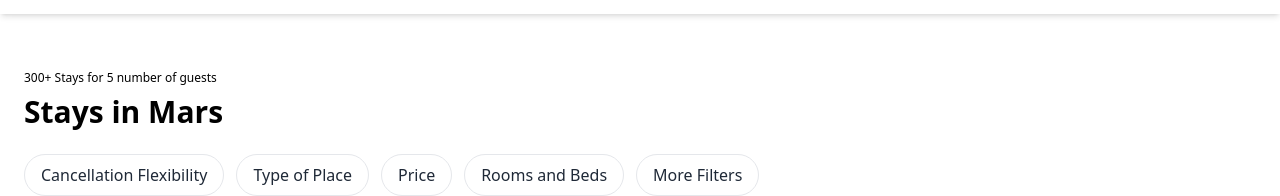
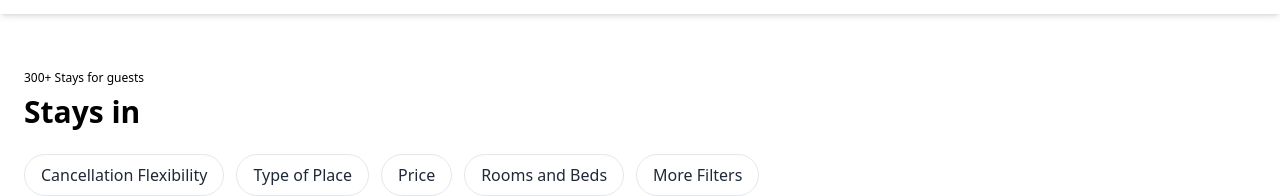
Before and after one commit to ryanhood10/AirBnBClone, a React (Create React App) app: page /Search in a window 1280 px wide. Shown: the part 162-358 px from the top of the page. Built offline with nearby package versions, Linux system fonts and the light colour scheme; no server answers.

Commit message:
search parameters working

```diff
--- a/src/components/Header.jsx
+++ b/src/components/Header.jsx
@@ -4,6 +4,8 @@ import {SearchIcon, GlobeAltIcon, MenuIcon, UserCircleIcon, UsersIcon} from '@he
 import 'react-date-range/dist/styles.css' //for calander
 import 'react-date-range/dist/theme/default.css' //for calander
 import { DateRangePicker } from 'react-date-range';
+import { Link, useNavigate } from 'react-router-dom';
+
 
 function Header () {
 
@@ -11,6 +13,7 @@ function Header () {
     const [startDate, setStartDate] = useState(new Date());
     const [endDate, setEndDate] = useState(new Date());
     const [noOfGuests, setNoOfGuests] = useState(1);
+    const navigate = useNavigate();
 
     const selectionRange = {
         startDate: startDate,
@@ -28,15 +31,26 @@ function Header () {
         setSearchInput("");
     }
 
+    const search = () => {
+        // Build the query string with the parameters
+        const queryParams = `?location=${searchInput}&startDate=${startDate.toISOString()}&endDate=${endDate.toISOString()}&noOfGuests=${noOfGuests}`;
+
+        // Navigate to the `/search` page with the query string
+        navigate(`/search${queryParams}`);
+      }
+
+
 
     return (
         <header className='sticky top-0 z-50 grid grid-col-3 bg-white shadow-md py-5 px-5 md:px-10'>
             {/* Left */}
             <div className='relative flex items-center h-10 cursor-pointer'>
+                <Link to="/">
                 <img src={Logo} className='h-14 lg:h-24'
                 layout="fill"
                 objectFit="contain"
                 objectPosition="left"/>
+                </Link>
             </div>
 
             {/* Middle - Search */}
@@ -89,7 +103,10 @@ function Header () {
                         <button onClick={resetInput} className='flex-grow text-gray-500'>Cancel
                         </button>
 
-                        <button className='flex-grow text-red-400'>Search
+                        <button
+                         className='flex-grow text-red-400'
+                         onClick={search}
+                        >Search
                         </button>
                     </div>
                 </div>
--- a/src/components/Search.jsx
+++ b/src/components/Search.jsx
@@ -1,14 +1,31 @@
 import React from "react";
+import { useLocation, Link, useNavigate } from 'react-router-dom';
+import { format } from 'date-fns'; // Import the format function from date-fns
+
 
 export default function Search(){
 
+    // Get the current location and query parameters
+    const location = useLocation();
+    const searchParams = new URLSearchParams(location.search);
+
+    // Deconstruct the values from the query parameters
+    const locationParam = searchParams.get("location") || "";
+    const startDateParam = searchParams.get("startDate") || "";
+    const endDateParam = searchParams.get("endDate") || "";
+    const noOfGuestsParam = searchParams.get("noOfGuests") || "";
+
+      // Format the dates using the format function
+  const formattedStartDate = startDateParam ? format(new Date(startDateParam), "dd MMMM yy") : "";
+  const formattedEndDate = endDateParam ? format(new Date(endDateParam), "dd MMMM yy") : "";
+  const range = formattedStartDate && formattedEndDate ? `${formattedStartDate} - ${formattedEndDate}` : "";
     return(
         <div>
             <main className="flex">
                 <section className="flex-grow pt-14 px-6">
-                    <p className="text-xs">300+ Stays for 5 number of guests</p>
+                    <p className="text-xs">300+ Stays {range} for {noOfGuestsParam} guests</p>
 
-                    <h1 className="text-3xl font-semibold mt-2 mb-6"> Stays in Mars</h1>
+                    <h1 className="text-3xl font-semibold mt-2 mb-6"> Stays in {locationParam}</h1>
 
                     <div className="hidden lg:inline-flex mb-5 space-x-3 text-gray-800 whitespace-nowrap">
                     <p className="px-4 py-2 border rounded-full cursor-pointer hover:shadow-lg active:scale-95 active:bg-gray-100 transition transform duration-100 ease-out">Cancellation Flexibility</p>
```
